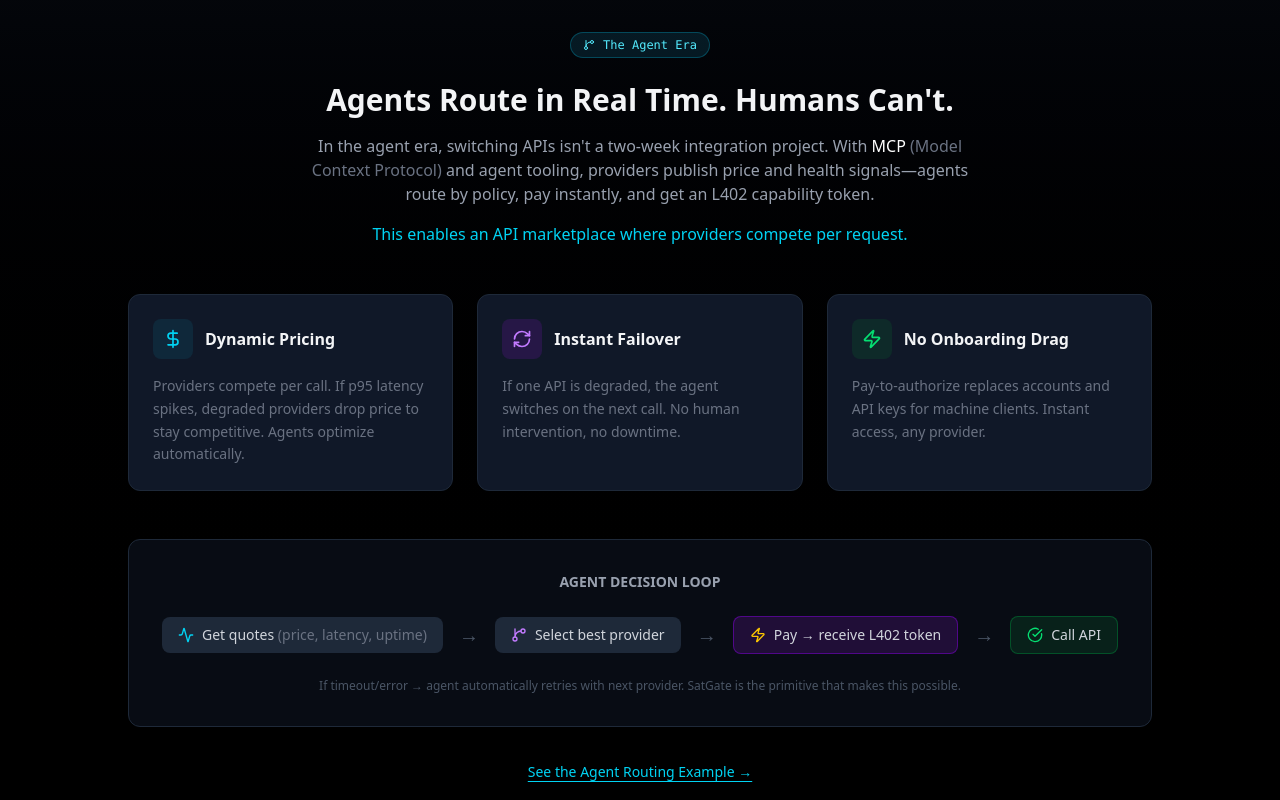
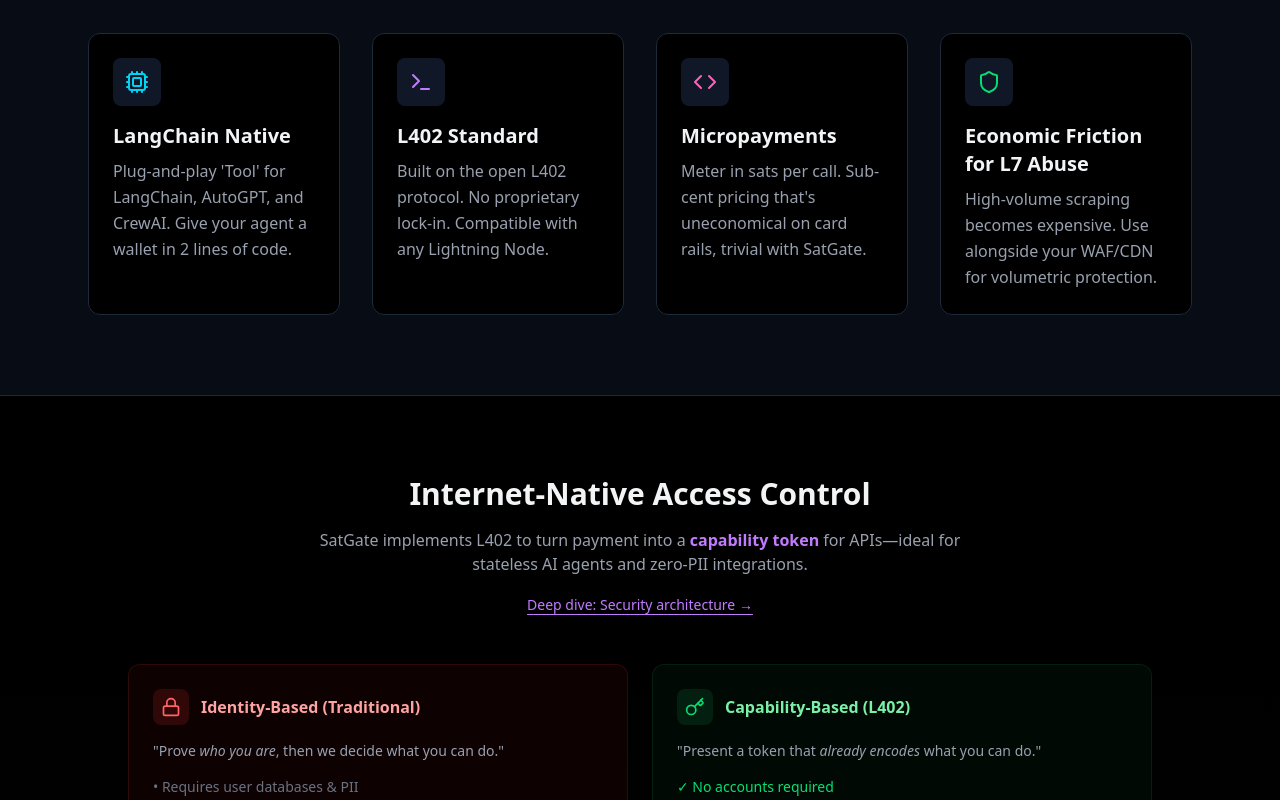
Before and after one commit to SatGate-io/satgate, a Next.js app in the folder satgate-landing/: page / in a window 1280 px wide. Shown: the part 3120-3920 px from the top of the page. Built offline with nearby package versions, Linux system fonts and the light colour scheme.

Commit message:
fix(landing): remove unshipped API marketplace section
Removes the 'Agents Route in Real Time' section which describes
marketplace features (dynamic pricing, provider quotes, agent routing)
that aren't yet built. Keeping the landing page focused on shipped
functionality: Observe, Control, Charge.

```diff
--- a/satgate-landing/app/page.tsx
+++ b/satgate-landing/app/page.tsx
@@ -406,104 +406,6 @@
         </div>
       </section>
 
-      {/* Agent Routing Section */}
-      <section className="py-20 px-6 bg-gradient-to-b from-gray-900/30 to-black border-b border-gray-800">
-        <div className="max-w-5xl mx-auto">
-          <div className="text-center mb-12">
-            <div className="inline-flex items-center gap-2 px-3 py-1 rounded-full bg-cyan-900/30 border border-cyan-500/30 text-cyan-300 text-xs font-mono mb-6">
-              <GitBranch size={12} /> The Agent Era
-            </div>
-            <h2 className="text-3xl font-bold mb-4">Agents Route in Real Time. Humans Can't.</h2>
-            <p className="text-gray-400 max-w-2xl mx-auto mb-4">
-              In the agent era, switching APIs isn't a two-week integration project. With <span className="text-white font-medium">MCP</span> <span className="text-gray-500">(Model Context Protocol)</span> and agent tooling, providers publish price and health signals—agents route by policy, pay instantly, and get an L402 capability token.
-            </p>
-            <p className="text-cyan-400 font-medium">
-              This enables an API marketplace where providers compete per request.
-            </p>
-          </div>
-
-          {/* 3 Key Benefits */}
-          <div className="grid grid-cols-1 md:grid-cols-3 gap-6 mb-12">
-            <div className="p-6 rounded-xl bg-gray-900 border border-gray-800 hover:border-cyan-800/50 transition">
-              <div className="flex items-center gap-3 mb-4">
-                <div className="p-2.5 bg-cyan-900/30 rounded-lg">
-                  <DollarSign className="text-cyan-400" size={20} />
-                </div>
-                <h3 className="font-bold">Dynamic Pricing</h3>
-              </div>
-              <p className="text-gray-500 text-sm leading-relaxed">
-                Providers compete per call. If p95 latency spikes, degraded providers drop price to stay competitive. Agents optimize automatically.
-              </p>
-            </div>
-            <div className="p-6 rounded-xl bg-gray-900 border border-gray-800 hover:border-cyan-800/50 transition">
-              <div className="flex items-center gap-3 mb-4">
-                <div className="p-2.5 bg-purple-900/30 rounded-lg">
-                  <RefreshCw className="text-purple-400" size={20} />
-                </div>
-                <h3 className="font-bold">Instant Failover</h3>
-              </div>
-              <p className="text-gray-500 text-sm leading-relaxed">
-                If one API is degraded, the agent switches on the next call. No human intervention, no downtime.
-              </p>
-            </div>
-            <div className="p-6 rounded-xl bg-gray-900 border border-gray-800 hover:border-cyan-800/50 transition">
-              <div className="flex items-center gap-3 mb-4">
-                <div className="p-2.5 bg-green-900/30 rounded-lg">
-                  <Zap className="text-green-400" size={20} />
-                </div>
-                <h3 className="font-bold">No Onboarding Drag</h3>
-              </div>
-              <p className="text-gray-500 text-sm leading-relaxed">
-                Pay-to-authorize replaces accounts and API keys for machine clients. Instant access, any provider.
-              </p>
-            </div>
-          </div>
-
-          {/* Agent Decision Flow Diagram */}
-          <div className="bg-gray-900/50 border border-gray-800 rounded-xl p-8">
-            <h4 className="text-center text-sm font-semibold text-gray-400 mb-6">AGENT DECISION LOOP</h4>
-            <div className="flex flex-col md:flex-row items-center justify-center gap-3 md:gap-4">
-              <div className="flex items-center gap-2 px-4 py-2 bg-gray-800 rounded-lg text-sm">
-                <Activity size={16} className="text-cyan-400" />
-                <span className="text-gray-300">Get quotes <span className="text-gray-500">(price, latency, uptime)</span></span>
-              </div>
-              <span className="text-gray-600 text-xl hidden md:block">→</span>
-              <span className="text-gray-600 md:hidden">↓</span>
-              <div className="flex items-center gap-2 px-4 py-2 bg-gray-800 rounded-lg text-sm">
-                <GitBranch size={16} className="text-purple-400" />
-                <span className="text-gray-300">Select best provider</span>
-              </div>
-              <span className="text-gray-600 text-xl hidden md:block">→</span>
-              <span className="text-gray-600 md:hidden">↓</span>
-              <div className="flex items-center gap-2 px-4 py-2 bg-purple-900/30 border border-purple-700/50 rounded-lg text-sm">
-                <Zap size={16} className="text-yellow-400" />
-                <span className="text-gray-300">Pay → receive L402 token</span>
-              </div>
-              <span className="text-gray-600 text-xl hidden md:block">→</span>
-              <span className="text-gray-600 md:hidden">↓</span>
-              <div className="flex items-center gap-2 px-4 py-2 bg-green-900/30 border border-green-700/50 rounded-lg text-sm">
-                <CheckCircle size={16} className="text-green-400" />
-                <span className="text-gray-300">Call API</span>
-              </div>
-            </div>
-            <p className="text-center text-gray-600 text-xs mt-6">
-              If timeout/error → agent automatically retries with next provider. SatGate is the primitive that makes this possible.
-            </p>
-          </div>
-
-          <div className="text-center mt-8">
-            <a
-              href="https://github.com/SatGate-io/satgate#-agent-routing-failover-example"
-              target="_blank"
-              rel="noopener noreferrer"
-              className="text-sm text-cyan-400 hover:text-cyan-300 transition underline underline-offset-4"
-            >
-              See the Agent Routing Example →
-            </a>
-          </div>
-        </div>
-      </section>
-
       {/* Feature Grid */}
       <section id="features" className="py-20 bg-gray-900/50 border-y border-gray-800">
         <div className="max-w-6xl mx-auto px-6">
```
